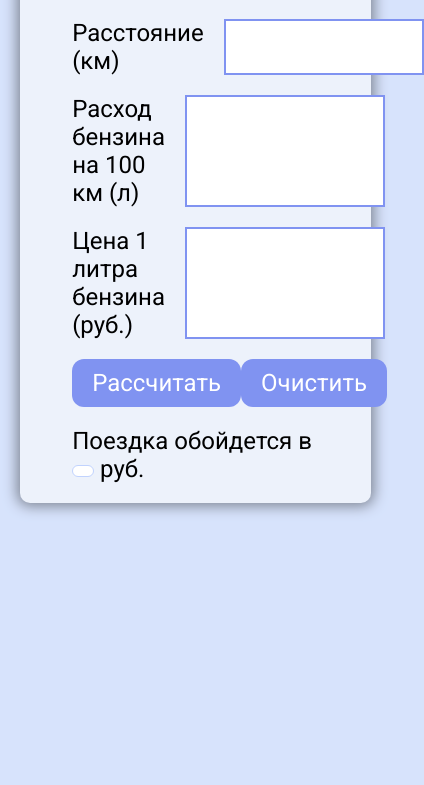
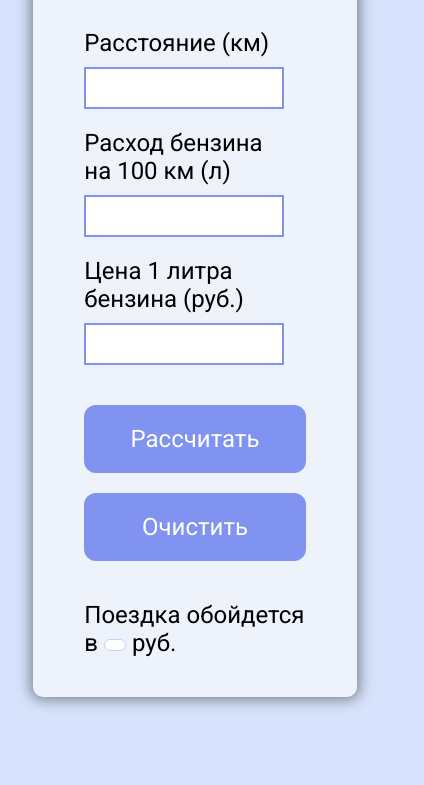
Before and after one commit to fBoks/RideCost-JS, a plain HTML site: page index.html in a window 390 px wide. Shown: the part 142-927 px from the top of the page, 424 px wide, since content can reach past the window. Before the commit the page ends 864 px from the top, so only its background shows below. Drawn offline with Linux system fonts and the light colour scheme.

Commit message:
Add files via upload

```diff
--- a/css/style.css
+++ b/css/style.css
@@ -8,12 +8,14 @@ body {
 .container1 {
     background-color: #edf2fb;
 
-    max-width: 1200px;
+    max-width: 80%;
+    min-width: 324px;
     width: 90%;
 
     margin: auto;
-    margin-top: 20px;
-    padding: 20px 10% 20px 10%;
+    margin-top: 30px;
+    margin-bottom: 60px;
+    padding: 20px 10% 40px 10%;
 
     box-shadow: 0 0 14px 3px #7d8492;
     border-radius: 10px;
@@ -43,7 +45,7 @@ h1 {
 .main__input-field {
     display: block;
 
-    margin-bottom: 20px;
+    margin-bottom: 40px;
 }
 .main__input-field label {
     margin-right: 20px;
@@ -114,3 +116,33 @@ h1 {
 .surface-area {}
 
 .cube-volume {}
+
+@media (max-width: 768px) {
+    .main__input-field__distance,
+    .main__input-field__gas-consumption,
+    .main__input-field__gas-price {
+        display: flex;
+        flex-direction: column;
+
+        margin-bottom: 20px;
+    }
+
+    .main__input-field label {
+        margin-bottom: 10px;
+    }
+
+    .main__buttons {
+        display: flex;
+        flex-direction: column;
+
+        margin-bottom: 40px;
+    }
+
+    .main__buttons button {
+        padding: 20px 20px;
+    }
+
+    .main__buttons .calculate-btn {
+        margin-bottom: 20px;
+    }
+}
```
Also changed, not shown: index.html (+1 -0 lines).
